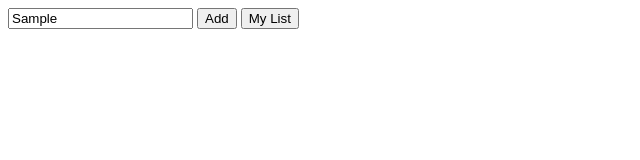
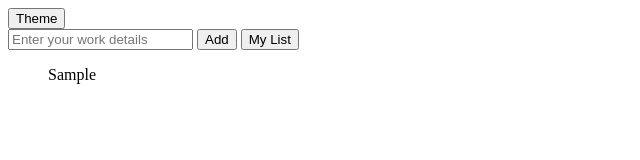
Before and after one commit to jayn0402/TO-DO-List-, a plain HTML site: page index.html in a window 1280 px wide. Both pictures are taken after typing "Sample" into the empty fields and a click on the button "Add". Shown: the whole page, without its empty margins (0-640 px from the left). Drawn offline with Linux system fonts and the light colour scheme.

Commit message:
adding the task using javascript with ul through dom manipulation

```diff
--- a/index.html
+++ b/index.html
@@ -6,10 +6,41 @@
     <title>To do List</title>
 </head>
 <body>
+    <nav id="nav"><button id="theme">Theme</button></nav>
     <div class="container">
     <span><input type="text" placeholder="Enter your work details"></span>
-    <span><button id="add">Add</button></span>
+    <span><button id="add" >Add</button></span>
     <span><button id="myList">My List</button></span>
     </div>
+      <script>
+       let item = document.querySelector('input[type="text"]');
+      let addtolist = document.getElementById('add');
+
+      // Create a <ul> element outside the event listener so it is only created once
+      let itemlist = document.createElement("ul");
+      itemlist.style.listStyleType = "none";
+
+      document.body.appendChild(itemlist);  // Append the <ul> to the body (or container)
+
+      addtolist.addEventListener('click', function () {
+        let itemValue = item.value.trim();
+
+        if (itemValue === "") {
+          alert("Please enter a task!");
+        } else {
+          // Create a new <li> element
+          let li = document.createElement("li");
+          li.innerHTML = itemValue;  // Set the content of the <li> to the input value
+
+          // Append the <li> to the <ul>
+          itemlist.appendChild(li);
+
+          // Optionally clear the input after adding the item
+          item.value = "";
+        }
+      });
+
+
+      </script>
 </body>
 </html>
```
